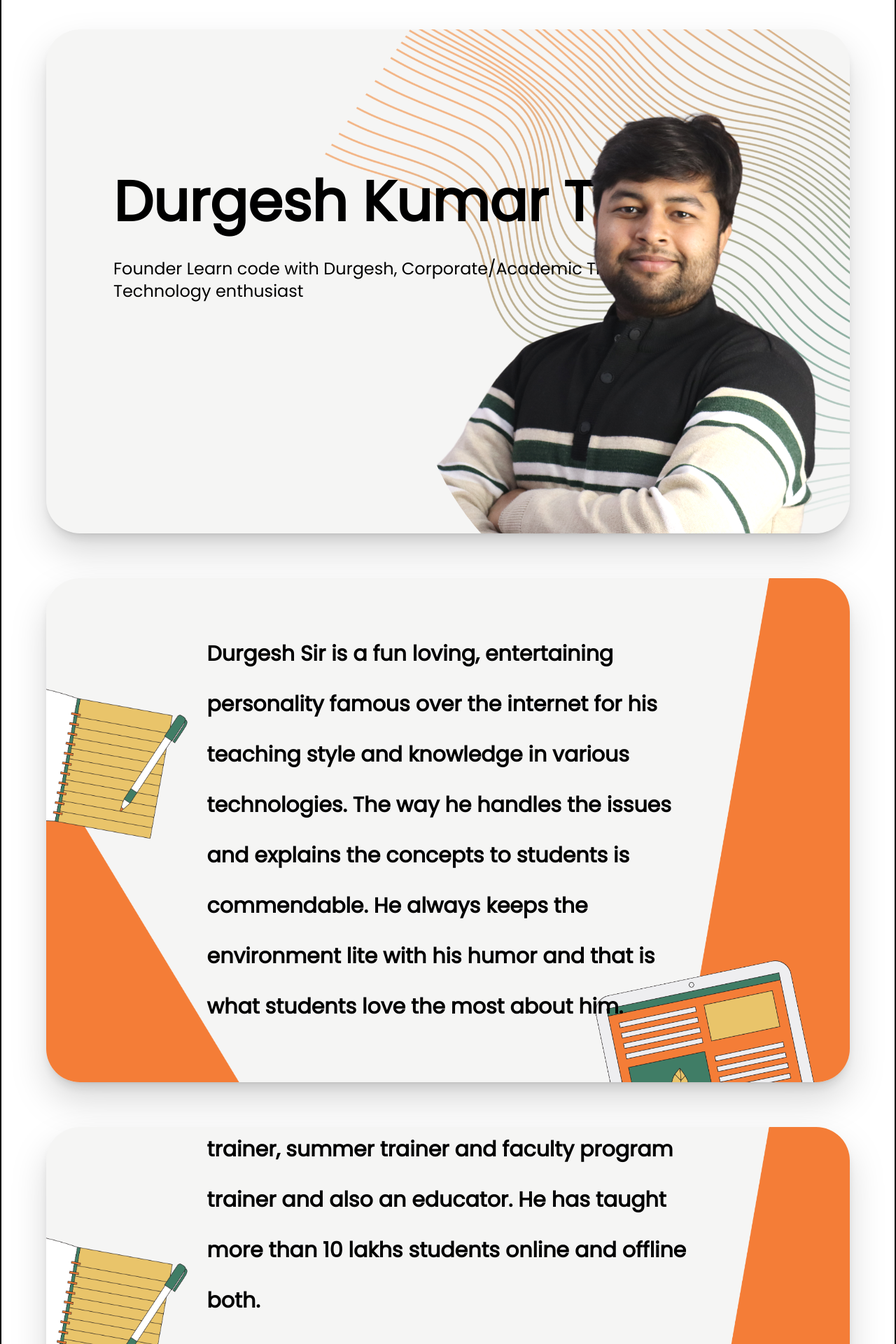
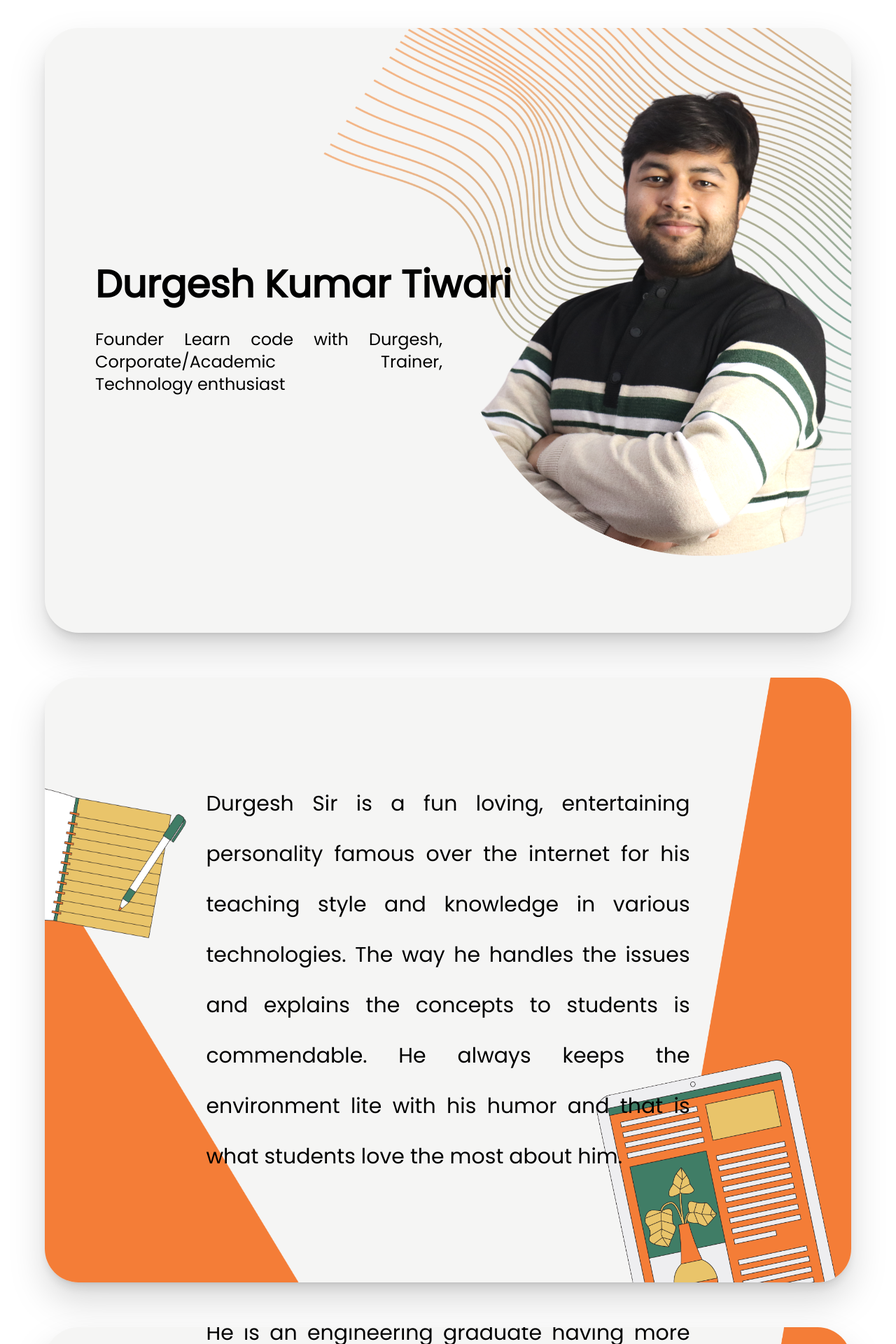
Before and after one commit to Kavish11402/lcwd_new_site, a Next.js app: page /aboutus in a window 1280 px wide. Shown: the part 640-2560 px from the top of the page at 70% size. Built offline with nearby package versions, Linux system fonts and the light colour scheme.

Commit message:
about instructor Section V1

```diff
--- a/src/Components/AboutUsComponent/AboutUsHub.js
+++ b/src/Components/AboutUsComponent/AboutUsHub.js
@@ -11,35 +11,13 @@
 
           <HeroCard backgroundCss={"bg-aboutUsBannerImg"} title={"About Us"} subTitle={"Kindly Follow Us on Different Social Medias"} showSocialMedia={true} showLogo={false} />
 
-          <div className={"py-10 lg:py-16 flex flex-col justify-center border-2 border-black"}>
-
-
-
-
-
-
-
+          <div className={"py-10 lg:py-16 flex flex-col justify-center"}>
 
 
               <About_Instructor/>
 
 
-
-
-
-
-
-
-
-
-
-
-
-
-
-
-
-              <div className={"border-2 border-red-600 rounded-3xl bg-stone-200 drop-shadow-xl mx-auto w-[93%] lg:w-[70%] p-5 lg:p-10 flex flex-col justify-center"}>
+              <div className={"rounded-3xl bg-stone-200 drop-shadow-xl mx-auto w-[93%] lg:w-[70%] p-5 lg:p-10 flex flex-col justify-center"}>
 
                   <Image className={"mx-auto w-36 lg:w-52"} src={lcwd_logo} alt={"LCWD Logo"}/>
 
--- a/src/Components/AboutUsComponent/About_Instructor.js
+++ b/src/Components/AboutUsComponent/About_Instructor.js
@@ -7,25 +7,27 @@
 export default function About_Instructor()
 {
     return(
-        <div className={"p-16 space-y-16"}>
-
-            <div className={"relative overflow-clip rounded-[3rem] shadow-lg drop-shadow-2xl bg-stone-100"}>
-
-                <Image className={"-z-30 absolute -top-60 -right-80 w-[100rem]"} src={bg1} alt={"Durgesh Tiwari Image"}/>
+        <div className={"p-8 md:p-14 xl:p-16 space-y-16"}>
 
 
-                <Image className={"absolute top-20 -right-36 w-[48rem]"} src={sirImage} alt={"Durgesh Tiwari Image"}/>
+
+            <div className={"flex flex-col justify-center relative overflow-clip rounded-[3rem] shadow-lg drop-shadow-2xl bg-stone-100 4xl:w-[110rem] 4xl:mx-auto"}>
+
+                <Image className={"hidden lg:block -z-30 absolute -top-60 lg:-right-44 xl:-right-80 w-[100rem]"} src={bg1} alt={"background"}/>
 
 
-                <div className={"h-[90vh] flex flex-col justify-center"}>
+                <Image className={"mx-auto xl:absolute xl:top-20 4xl:top-10 xl:right-0 w-[18rem] sm:w-[24rem] xl:w-[35rem] 4xl:w-[40rem]"} src={sirImage} alt={"Durgesh Tiwari Image"}/>
 
-                   <div className={"px-24 mb-36 space-y-5"}>
 
-                       <h1 className={"font-bold text-[5rem] w-fit"}>
+                <div className={"h-[24rem] xl:h-[54rem] flex flex-col justify-center"}>
+
+                   <div className={"p-0 xl:px-16 2xl:px-24 space-y-5"}>
+
+                       <h1 className={"mx-auto xl:mx-0 text-center font-bold text-4xl sm:text-6xl xl:text-[3.4rem] 2xl:text-[5rem] w-fit p-2"}>
                            Durgesh Kumar Tiwari
                        </h1>
 
-                       <h2 className={"text-2xl w-[49rem]"}>
+                       <h2 className={"text-justify mx-auto xl:mx-0 text-lg sm:text-xl xl:text-2xl w-[18.5rem] sm:w-[30rem] xl:w-[32rem] 2xl:w-[49rem] p-2"}>
                            Founder Learn code with Durgesh, Corporate/Academic Trainer, Technology enthusiast
                        </h2>
 
@@ -35,16 +37,15 @@
 
             </div>
 
+            <div className={"relative overflow-clip rounded-[3rem] shadow-lg drop-shadow-2xl bg-stone-100 4xl:w-[110rem] 4xl:mx-auto"}>
 
-            <div className={"relative overflow-clip rounded-[3rem] shadow-lg drop-shadow-2xl bg-stone-100"}>
+                <Image className={"hidden lg:block -z-30 absolute top-0 lg:-left-[24rem] xl:-left-[27rem] lg:w-[40rem] xl:w-[50rem]"} src={bgProp_left} alt={"background prop left"}/>
 
-                <Image className={"-z-30 absolute top-0 -left-[27rem] w-[50rem]"} src={bgProp_left} alt={"background prop left"}/>
+                <Image className={"hidden lg:block -z-30 absolute lg:-top-64 xl:-top-80 -right-[27rem] lg:w-[40rem] xl:w-[50rem]"} src={bgProp_right} alt={"background prop right"}/>
 
-                <Image className={"-z-30 absolute -top-80 -right-[27rem] w-[50rem]"} src={bgProp_right} alt={"background prop right"}/>
+                <div className={"h-[30rem] md:h-[35rem] xl:h-[54rem] flex flex-col justify-center"}>
 
-                <div className={"h-[90vh] flex flex-col justify-center"}>
-
-                    <p className={"font-bold text-3xl mx-auto w-[60%] leading-[4.5rem]"}>
+                    <p className={"font-medium text-lg md:text-2xl lg:text-3xl mx-auto w-[20rem] sm:w-[30rem] md:w-[40rem] xl:w-[60%] md:leading-[3rem] lg:leading-[3rem] xl:leading-[4.5rem] text-justify"}>
                         Durgesh Sir is a fun loving, entertaining personality famous over the internet for his
                         teaching style and knowledge in various technologies. The way he handles the issues and
                         explains the concepts to students is commendable. He always keeps the environment lite
@@ -54,23 +55,25 @@
                 </div>
             </div>
 
+            <div className={"relative overflow-clip rounded-[3rem] shadow-lg drop-shadow-2xl bg-stone-100 4xl:w-[110rem] 4xl:mx-auto"}>
 
-            <div className={"relative overflow-clip rounded-[3rem] shadow-lg drop-shadow-2xl bg-stone-100"}>
+                <Image className={"hidden lg:block -z-30 absolute top-0 lg:-left-[29rem] xl:-left-[27rem] lg:w-[46rem] xl:w-[50rem]"} src={bgProp_left} alt={"background prop left"}/>
 
-                <Image className={"-z-30 absolute top-0 -left-[27rem] w-[50rem]"} src={bgProp_left} alt={"background prop left"}/>
+                <Image className={"hidden lg:block -z-30 absolute lg:-top-10 xl:-top-52 lg:-right-[27rem] -right-[30rem] lg:w-[40rem] xl:w-[50rem]"} src={bgProp_right} alt={"background prop right"}/>
 
-                <Image className={"-z-30 absolute -top-80 -right-[27rem] w-[50rem]"} src={bgProp_right} alt={"background prop right"}/>
 
-                <div className={"h-[90vh] flex flex-col justify-center space-y-20"}>
+                {/* h-[30rem] md:h-[35rem] xl:h-[54rem] flex flex-col justify-center */}
+                <div className={"h-[40rem] md:h-[50rem] xl:h-[54rem] flex flex-col justify-center space-y-20"}>
 
-                    <p className={"font-bold text-3xl mx-auto w-[60%] leading-[4.5rem]"}>
+                    {/* font-bold text-lg md:text-2xl lg:text-3xl mx-auto w-[20rem] sm:w-[30rem] md:w-[40rem] xl:w-[60%] md:leading-[3rem] lg:leading-[3rem] xl:leading-[4.5rem] text-justify */}
+                    <p className={"font-medium text-lg md:text-2xl lg:text-3xl mx-auto w-[20rem] sm:w-[30rem] md:w-[40rem] xl:w-[60%] text-justify md:leading-[3rem] lg:leading-[3rem] xl:leading-[4rem]"}>
                         He is an engineering graduate having more than 6 years of experience as a corporate trainer,
                         summer trainer and faculty program trainer and also an educator. He has taught more than 10 lakhs
                         students online and offline both.
 
                     </p>
 
-                    <p className={"font-bold text-3xl mx-auto w-[60%] leading-[4.5rem]"}>
+                    <p className={"font-medium text-lg md:text-2xl lg:text-3xl mx-auto w-[20rem] sm:w-[30rem] md:w-[40rem] xl:w-[60%] text-justify md:leading-[3rem] lg:leading-[3rem] xl:leading-[4rem]"}>
                         Founder of Substring technologies and Learn code with Durgesh, Durgesh sir is a versatile personality,
                         an entrepreneur, a successful youtuber with more than 2 lakhs of subscribers, a freelancer, a
                         programmer/developer and most importantly, a continuous learner.
@@ -80,6 +83,7 @@
                 </div>
             </div>
 
+
         </div>
     );
 }
--- /dev/null
+++ b/src/pages/about-durgesh-tiwari.js
@@ -0,0 +1,8 @@
+import About_Instructor from "@/Components/AboutUsComponent/About_Instructor";
+
+export default function aboutDurgeshTiwari()
+{
+  return(
+      <About_Instructor/>
+  );
+}
--- a/tailwind.config.js
+++ b/tailwind.config.js
@@ -14,7 +14,8 @@
 
       screens: {
         'smd': '700px',
-        '3xl' : '1540px'
+        '3xl' : '1540px',
+        '4xl' : '2000px'
       },
 
       keyframes: {
```
Also changed, not shown: src/Assets/Images/About_instructor/sirPic.png.
